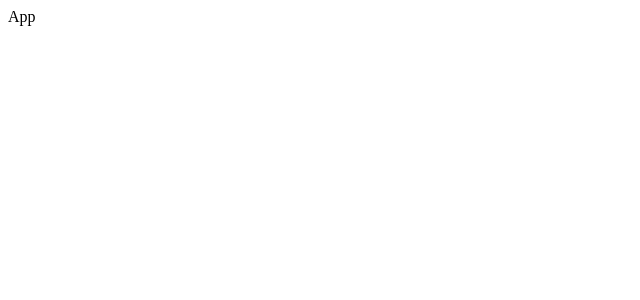
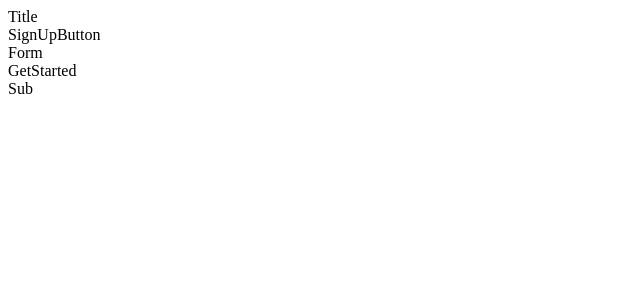
Before and after one commit to eobcre/sign-up-form, a React (Vite) app: page / in a window 1280 px wide. Shown: the top 300 px of the page, without its empty margins (0-640 px from the left). Built offline with nearby package versions, Linux system fonts and the light colour scheme.

Commit message:
placed components

```diff
--- a/src/App.tsx
+++ b/src/App.tsx
@@ -1,5 +1,19 @@
+import Title from './components/Title';
+import SignUpButton from './components/SignUpButton';
+import Form from './components/Form';
+import GetStarted from './components/GetStarted';
+import Sub from './components/Sub';
+
 const App = () => {
-  return <div>App</div>;
+  return (
+    <div>
+      <Title />
+      <SignUpButton />
+      <Form />
+      <GetStarted />
+      <Sub />
+    </div>
+  );
 };
 
 export default App;
```
